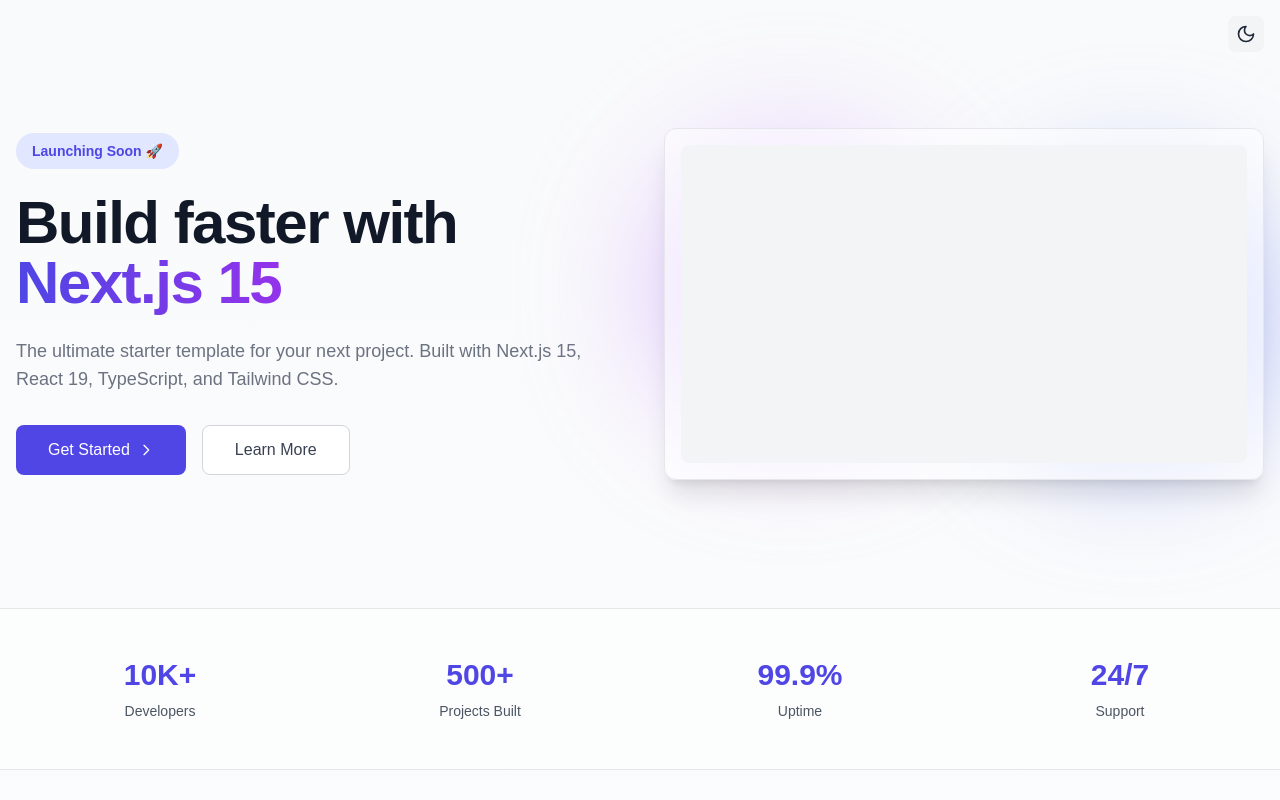
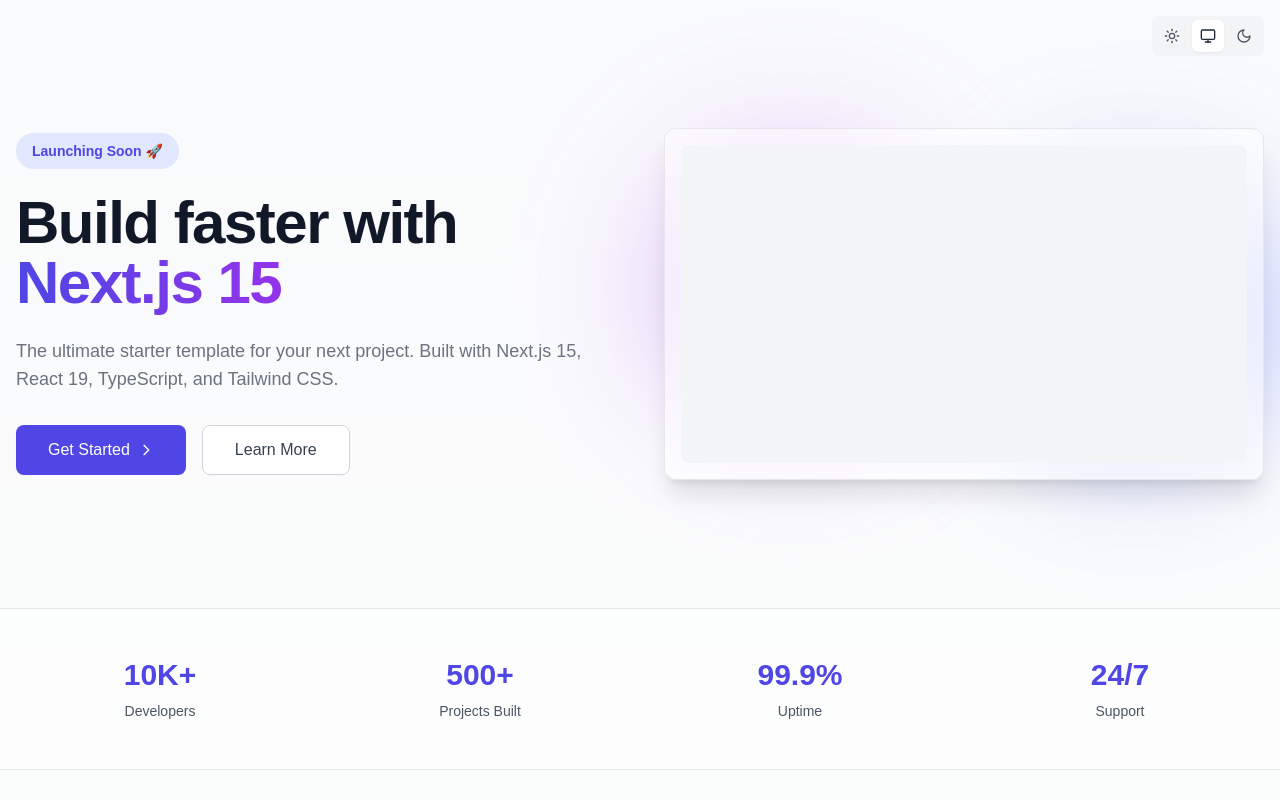
Before and after one commit to RomaLetodiani/Next-Boilerplate, a Next.js app: page / in a window 1280 px wide. Shown: the top 800 px of the page. Built offline with nearby package versions, Linux system fonts and the light colour scheme.

Commit message:
Refactor ThemeToggle component to enhance theme selection UI. Introduced separate buttons for light, dark, and system themes with improved styling and accessibility. Added logging for theme changes to monitor user interactions.

```diff
--- a/src/app/dashboard/layout.tsx
+++ b/src/app/dashboard/layout.tsx
@@ -108,9 +108,6 @@
                 <Bell className="h-6 w-6" />
               </button>
 
-              {/* Theme Toggle */}
-              <ThemeToggle />
-
               {/* Profile dropdown */}
               <div className="relative">
                 <button className="flex items-center rounded-full bg-white text-sm focus:outline-none focus:ring-2 focus:ring-indigo-500 focus:ring-offset-2 dark:bg-gray-800">
@@ -122,6 +119,9 @@
                   </div>
                 </button>
               </div>
+
+              {/* Theme Toggle */}
+              <ThemeToggle />
             </div>
           </div>
         </header>
--- a/src/components/common/theme-toggle.tsx
+++ b/src/components/common/theme-toggle.tsx
@@ -1,12 +1,14 @@
 "use client";
 
-import { Moon, Sun } from "lucide-react";
+import { logger } from "@/lib/logger";
+import { Monitor, Moon, Sun } from "lucide-react";
 import { useTheme } from "next-themes";
 import { useEffect, useState } from "react";
 
 export default function ThemeToggle() {
   const [mounted, setMounted] = useState(false);
   const { theme, setTheme } = useTheme();
+  logger.info("ThemeToggle", { theme });
 
   useEffect(() => {
     setMounted(true);
@@ -17,16 +19,40 @@
   }
 
   return (
-    <button
-      onClick={() => setTheme(theme === "dark" ? "light" : "dark")}
-      className="p-2 rounded-lg bg-gray-100 dark:bg-gray-700 hover:bg-gray-200 dark:hover:bg-gray-600 transition-colors"
-      aria-label="Toggle theme"
-    >
-      {theme === "dark" ? (
-        <Sun className="w-5 h-5 text-gray-800 dark:text-gray-200" />
-      ) : (
-        <Moon className="w-5 h-5 text-gray-800 dark:text-gray-200" />
-      )}
-    </button>
+    <div className="flex items-center gap-1 rounded-lg bg-gray-100 p-1 dark:bg-gray-700">
+      <button
+        onClick={() => setTheme("light")}
+        className={`rounded-md p-2 transition-colors ${
+          theme === "light"
+            ? "bg-white text-gray-800 shadow-sm dark:bg-gray-800 dark:text-gray-200"
+            : "text-gray-600 hover:bg-gray-200 dark:text-gray-400 dark:hover:bg-gray-600"
+        }`}
+        aria-label="Light mode"
+      >
+        <Sun className="h-4 w-4" />
+      </button>
+      <button
+        onClick={() => setTheme("system")}
+        className={`rounded-md p-2 transition-colors ${
+          theme === "system"
+            ? "bg-white text-gray-800 shadow-sm dark:bg-gray-800 dark:text-gray-200"
+            : "text-gray-600 hover:bg-gray-200 dark:text-gray-400 dark:hover:bg-gray-600"
+        }`}
+        aria-label="System theme"
+      >
+        <Monitor className="h-4 w-4" />
+      </button>
+      <button
+        onClick={() => setTheme("dark")}
+        className={`rounded-md p-2 transition-colors ${
+          theme === "dark"
+            ? "bg-white text-gray-800 shadow-sm dark:bg-gray-800 dark:text-gray-200"
+            : "text-gray-600 hover:bg-gray-200 dark:text-gray-400 dark:hover:bg-gray-600"
+        }`}
+        aria-label="Dark mode"
+      >
+        <Moon className="h-4 w-4" />
+      </button>
+    </div>
   );
 }
```
